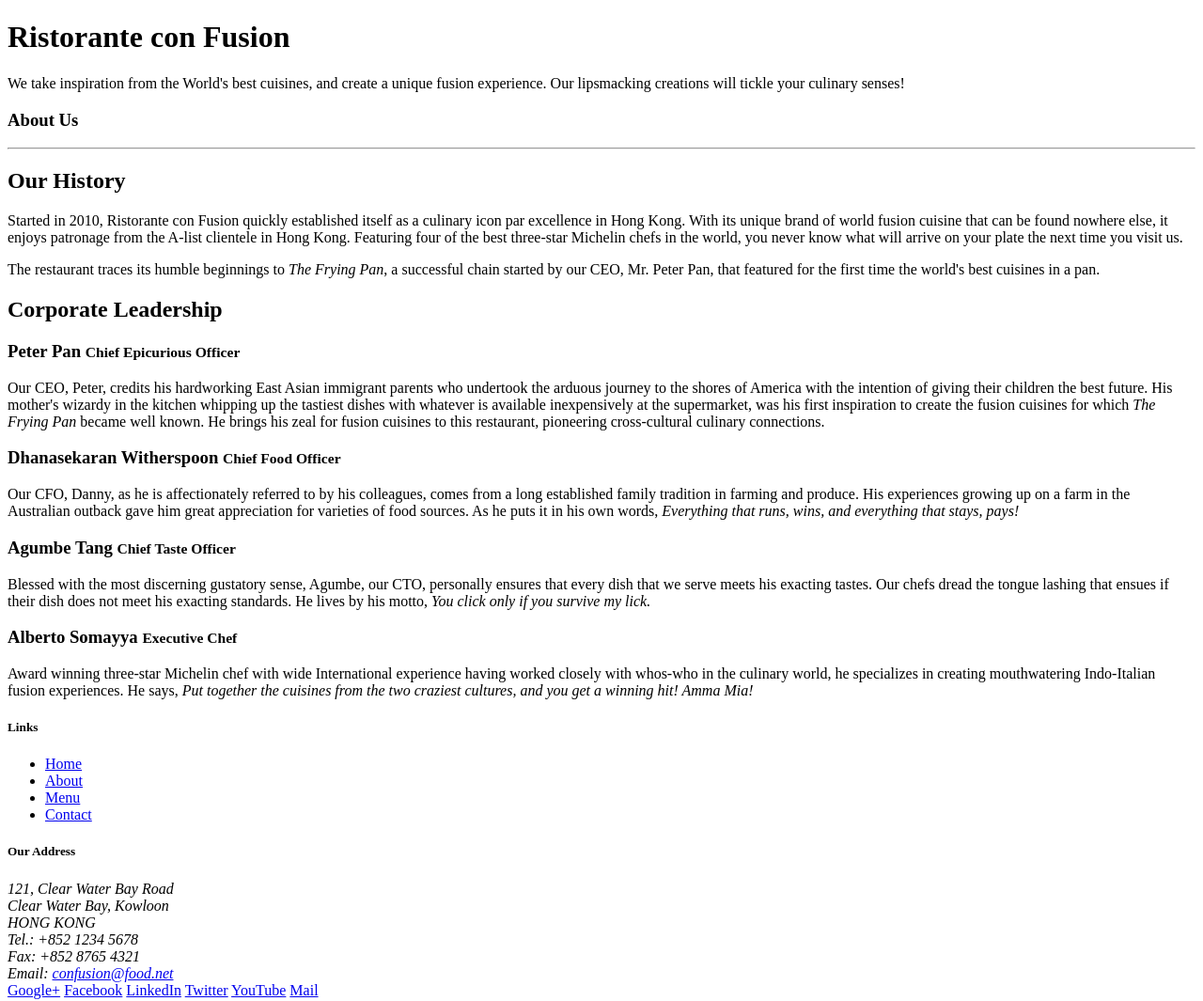
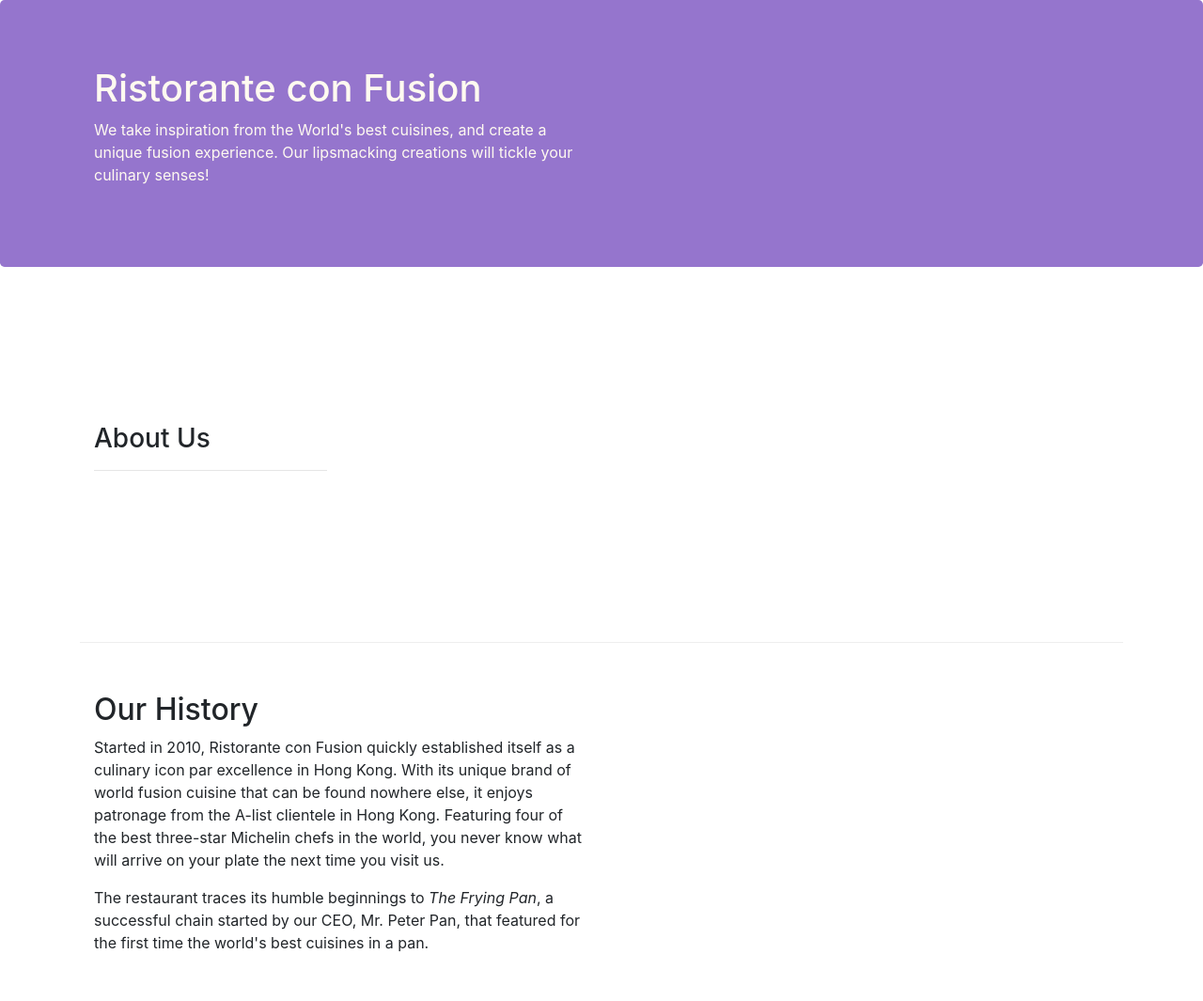
Before and after one commit to gabr-el/Front-End-Web-UI-Frameworks-and-Tools-Bootstrap-4, a website: page aboutus.html in a window 1280 px wide. Shown: the top 1065 px of the page at 94% size. Drawn offline with nearby package versions, Linux system fonts and the light colour scheme.

Commit message:
First Assingnment Complete

```diff
--- a/aboutus.html
+++ b/aboutus.html
@@ -2,7 +2,14 @@
 <html lang="en">
 
 <head>
+    <!-- Required meta tags always come first -->
+    <meta charset="utf-8">
+    <meta name="viewport" content="width=device-width, initial-scale=1, shrink-to-fit=no">
+    <meta http-equiv="x-ua-compatible" content="ie=edge">
 
+    <!-- Bootstrap CSS -->
+    <link rel="stylesheet" href="node_modules/bootstrap/dist/css/bootstrap.min.css">
+    <link rel="stylesheet" href="css/styles.css">
     <title>Ristorante Con Fusion: About Us</title>
 
 </head>
@@ -22,36 +29,36 @@
         </div>
     </header>
 
-    <div>
-        <div>
-            <div>
+    <div class="container">
+        <div class="row row-content align-items-center">
+            <div class="col-12 col-sm-4 col-md-3">
                <h3>About Us</h3>
                <hr>
             </div>
         </div>
 
-        <div>
-            <div>
+        <div class="row row-content align-items-center">
+            <div class="col-12 col-sm-4 col-md-6">
                 <h2>Our History</h2>
                 <p>Started in 2010, Ristorante con Fusion quickly established itself as a culinary icon par excellence in Hong Kong. With its unique brand of world fusion cuisine that can be found nowhere else, it enjoys patronage from the A-list clientele in Hong Kong.  Featuring four of the best three-star Michelin chefs in the world, you never know what will arrive on your plate the next time you visit us.</p>
                 <p>The restaurant traces its humble beginnings to <em>The Frying Pan</em>, a successful chain started by our CEO, Mr. Peter Pan, that featured for the first time the world's best cuisines in a pan.</p>
             </div>
-            <div>
+            <div class="col-12 col-sm">
             </div>
         </div>
 
 
-        <div>
-            <div>
+        <div class="row row-content align-items-center">
+            <div class="col-12 col-sm-4 col-md-12">
                 <h2>Corporate Leadership</h2>
                 <h3>Peter Pan <small>Chief Epicurious Officer</small></h3>
-                <p>Our CEO, Peter, credits his hardworking East Asian immigrant parents who undertook the arduous journey to the shores of America with the intention of giving their children the best future. His mother's wizardy in the kitchen whipping up the tastiest dishes with whatever is available inexpensively at the supermarket, was his first inspiration to create the fusion cuisines for which <em>The Frying Pan</em> became well known. He brings his zeal for fusion cuisines to this restaurant, pioneering cross-cultural culinary connections.</p>
+                <p class="d-sm-block d-none">Our CEO, Peter, credits his hardworking East Asian immigrant parents who undertook the arduous journey to the shores of America with the intention of giving their children the best future. His mother's wizardy in the kitchen whipping up the tastiest dishes with whatever is available inexpensively at the supermarket, was his first inspiration to create the fusion cuisines for which <em>The Frying Pan</em> became well known. He brings his zeal for fusion cuisines to this restaurant, pioneering cross-cultural culinary connections.</p>
                 <h3>Dhanasekaran Witherspoon <small>Chief Food Officer</small></h3>
-                <p>Our CFO, Danny, as he is affectionately referred to by his colleagues, comes from a long established family tradition in farming and produce. His experiences growing up on a farm in the Australian outback gave him great appreciation for varieties of food sources. As he puts it in his own words, <em>Everything that runs, wins, and everything that stays, pays!</em></p>
+                <p class="d-sm-block d-none">Our CFO, Danny, as he is affectionately referred to by his colleagues, comes from a long established family tradition in farming and produce. His experiences growing up on a farm in the Australian outback gave him great appreciation for varieties of food sources. As he puts it in his own words, <em>Everything that runs, wins, and everything that stays, pays!</em></p>
                 <h3>Agumbe Tang <small>Chief Taste Officer</small></h3>
-                <p>Blessed with the most discerning gustatory sense, Agumbe, our CTO, personally ensures that every dish that we serve meets his exacting tastes. Our chefs dread the tongue lashing that ensues if their dish does not meet his exacting standards. He lives by his motto, <em>You click only if you survive my lick.</em></p>
+                <p class="d-sm-block d-none">Blessed with the most discerning gustatory sense, Agumbe, our CTO, personally ensures that every dish that we serve meets his exacting tastes. Our chefs dread the tongue lashing that ensues if their dish does not meet his exacting standards. He lives by his motto, <em>You click only if you survive my lick.</em></p>
                 <h3>Alberto Somayya <small>Executive Chef</small></h3>
-                <p>Award winning three-star Michelin chef with wide International experience having worked closely with whos-who in the culinary world, he specializes in creating mouthwatering Indo-Italian fusion experiences. He says, <em>Put together the cuisines from the two craziest cultures, and you get a winning hit! Amma Mia!</em></p>
+                <p class="d-sm-block d-none">Award winning three-star Michelin chef with wide International experience having worked closely with whos-who in the culinary world, he specializes in creating mouthwatering Indo-Italian fusion experiences. He says, <em>Put together the cuisines from the two craziest cultures, and you get a winning hit! Amma Mia!</em></p>
             </div>
        </div>
 
@@ -98,7 +105,10 @@
            </div>
         </div>
     </footer>
-
+ <!-- jQuery first, then Popper.js, then Bootstrap JS. -->
+ <script src="node_modules/jquery/dist/jquery.slim.min.js"></script>
+ <script src="node_modules/popper.js/dist/umd/popper.min.js"></script>
+ <script src="node_modules/bootstrap/dist/js/bootstrap.min.js"></script>
 </body>
 
 </html>
```
